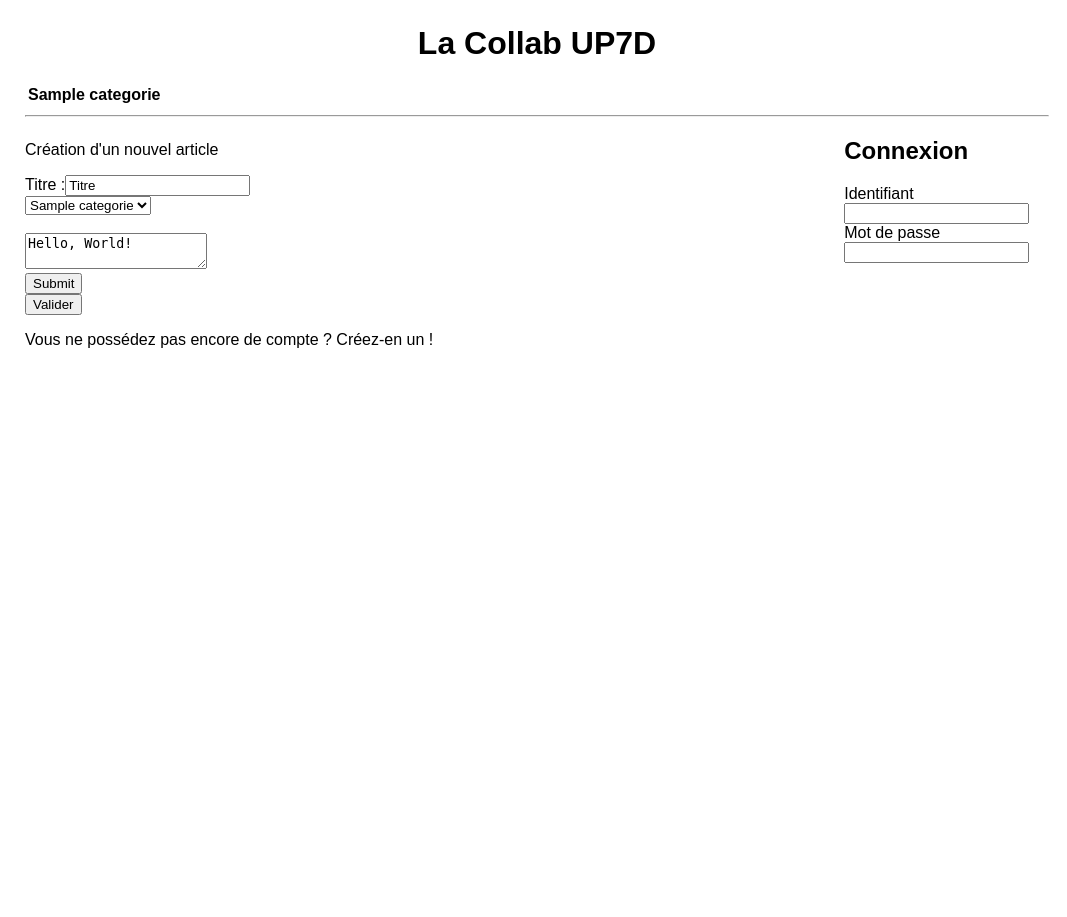
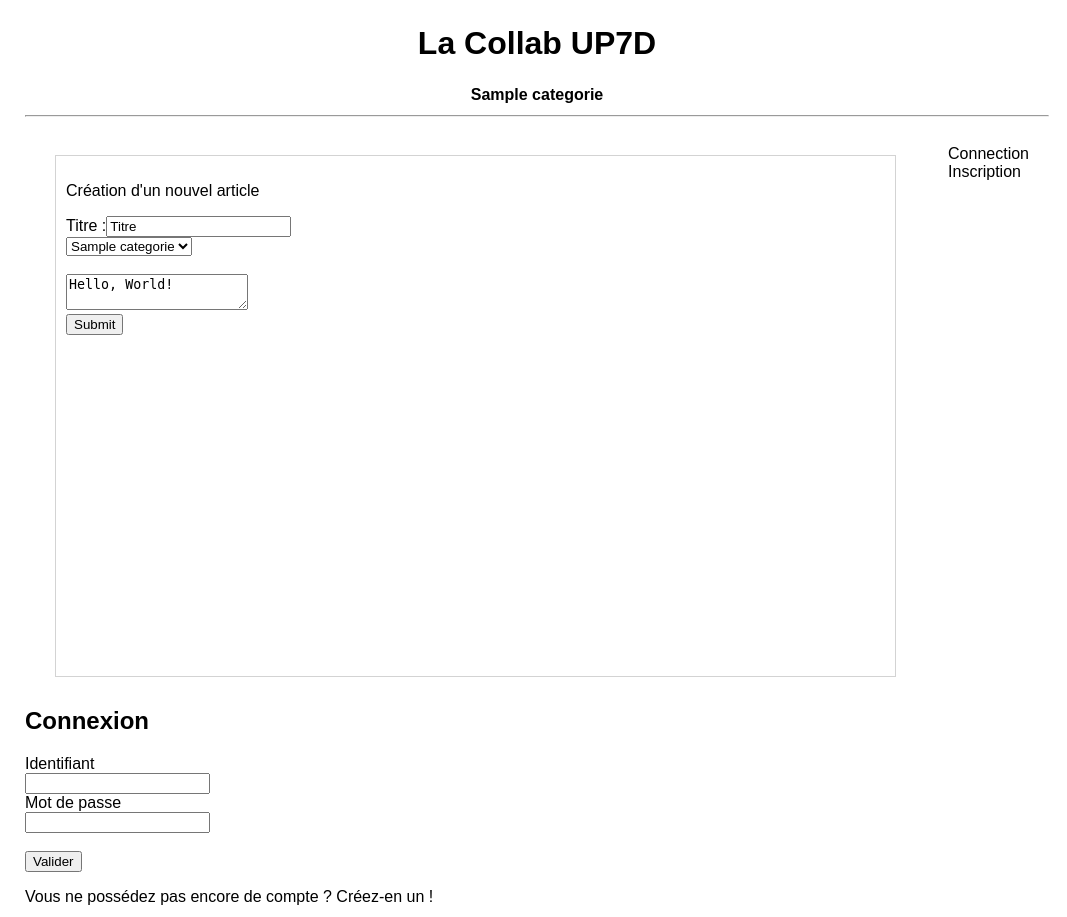
Before and after one commit to Scrudufrudufru/Projet, a PHP site: page /connexion.php?page=creation in a window 1280 px wide. Shown: the top 917 px of the page, without its empty margins (0-1067 px from the left). Before the commit the page ends 348 px from the top, so only its background shows below. Run offline with PHP 8.4, Linux system fonts and the light colour scheme; tables that the repository leaves empty hold one stand-in row (values such as "Sample post"); lists and menus that the app fills with data are empty; some libraries are stand-ins or nearby versions.

Commit message:
inscription css etc

```diff
--- a/connexion.php
+++ b/connexion.php
@@ -6,9 +6,8 @@ function login($co) {
   $res = mysqli_query($co, $req);
   $x;
   if ($res) {
-    while ($ligne = mysqli_fetch_assoc($res)) {
-      $x = $ligne['password'];
-    }
+    $ligne = mysqli_fetch_assoc($res);
+    $x = $ligne['password'];
   }
   if (password_verify($_POST['password'], $x)) {
     $_SESSION['username'] = htmlspecialchars($_POST['username']);
@@ -52,7 +51,7 @@ if (isset($_POST['username'], $_POST['password'])) {
       <?php
       if (isset($_SESSION['username'])) echo '<p>Vous &ecirc;tes connect&eacute; !<br><a href=main.php>Retour &agrave; l\'accueil</a></p>';
       else echo '
-      <form action="main.php?page=connexion" method="post">
+      <form action="connexion.php" method="post">
       Identifiant<br>
       <input type="text" name="username"><br>
       Mot de passe<br>
--- a/main.css
+++ b/main.css
@@ -3,7 +3,7 @@ body {
   font-weight: lighter;
   margin: 25px;
   width : 80%;
-  t
+
 }
 
 h1 {
@@ -17,15 +17,25 @@ a {
 }
 
 a:hover {
-  color : lightgray;
+  color : gray;
+}
+
+#categories table {
+  width: 100%;
 }
 
 #login {
-  width: 250px;
-  float: right;
+  margin: 20px;
+  float:right;
 }
 
 #contenu {
-  width : 80%;
+  width : inherit;
+  min-height: 500px;
   float : left;
+  border-style: solid;
+  border-color: lightgray;
+  border-width: thin;
+  padding: 10px;
+  margin: 30px;
 }
--- a/main.php
+++ b/main.php
@@ -25,7 +25,9 @@
     </tr></table>
     </div>
     <hr>
+
     <div id="contenu">
+
       <?php
       if (!isset($_GET["page"])) {
         require_once("article.php");
@@ -34,12 +36,22 @@
       if ($_GET["page"] == "creation") {
         require_once("creation.php");
       }
+      if ($_GET["page"] == "inscription") {
+        require_once("inscription.php");
+      }
           ?>
     </div>
 
     <div id="login">
       <?php
-        if ($_GET["page"] == "connexion"){}
+        if (isset($_SESSION["username"])) {
+          $req = "SELECT nom, prenom FROM users WHERE username = ".$_SESSION["username"].";";
+          $res = mysqli_query($co,$req);
+          $ligne = mysqli_fetch_assoc($res);
+          echo ("Bonjour ".$ligne["prenom"].".<br><a href=\"main.php?page=profil\">Profil</a><br><a href=\"main.php?page=creation\">Créer un article</a>");
+        } else {
+          echo('<a href="connexion.php">Connection</a><br><a href="main.php?page=inscription">Inscription</a>');
+        }
       ?>
     </div>
 
```
Also changed, not shown: inscription.php (added, +42 -0 lines).
